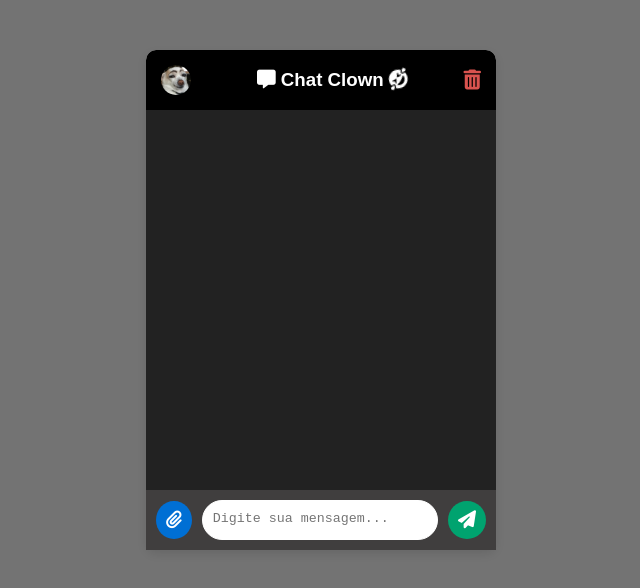
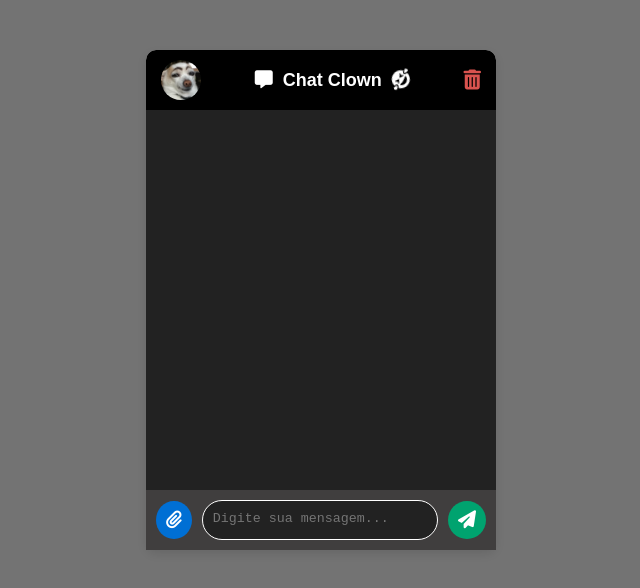
Before and after one commit to erikraft/Chat-Clown, a plain HTML site: page index.html in a window 1280 px wide. Shown: the whole page, without its empty margins (319-959 px from the left). Drawn offline with Linux system fonts and the light colour scheme.

Commit message:
Update styles.css

```diff
--- a/styles.css
+++ b/styles.css
@@ -22,47 +22,56 @@ body {
 
 .chat-header {
     background-color: #000000;
-    padding: 15px;
-    text-align: center;
     color: white;
     border-top-left-radius: 10px;
     border-top-right-radius: 10px;
-}
-
-.chat-header {
     display: flex;
     justify-content: space-between;
     align-items: center;
+    padding: 10px 15px;
+    gap: 10px;
 }
 
 .profile {
     display: flex;
     align-items: center;
+    gap: 10px;
 }
 
 .bot-profile {
-  width: 30px;
-  height: 30px;
+    width: 40px;
+    height: 40px;
     border-radius: 50%;
-  margin-right: 10px;
+}
+
+.chat-header h3 {
+    flex-grow: 1;
+    text-align: center;
+    font-size: 18px;
+    font-weight: bold;
+}
+
+.chat-header h3 i {
+    margin: 0 5px;
 }
 
 .trash-icon {
     cursor: pointer;
     color: #d9534f;
     font-size: 20px;
+    transition: color 0.3s;
 }
 
 .trash-icon:hover {
-  color: #d9534f;
+    color: #f44336;
 }
-
 
 .chat-box {
     flex-grow: 1;
     padding: 10px;
     overflow-y: auto;
     background-color: #222222;
+    color: white;
 }
 
 .message {
@@ -70,6 +79,7 @@ body {
     margin: 5px 0;
     border-radius: 10px;
     max-width: 80%;
+    color: black;
 }
 
 .received {
@@ -98,6 +108,8 @@ body {
     border-radius: 20px;
     resize: none;
     height: 40px;
+    color: white;
+    background-color: #222222;
 }
 
 button {
@@ -111,6 +123,11 @@ button {
     align-items: center;
     justify-content: center;
     font-size: 18px;
+    transition: background-color 0.3s;
+}
+
+button:hover {
+    background-color: #008e60;
 }
 
 button i {
@@ -121,6 +138,10 @@ button i {
     background-color: #006fd4;
 }
 
+#attachButton:hover {
+    background-color: #0056a2;
+}
+
 #fileInput {
     display: none;
 }
```
Lines whose indentation alone changed are shown as unchanged.
